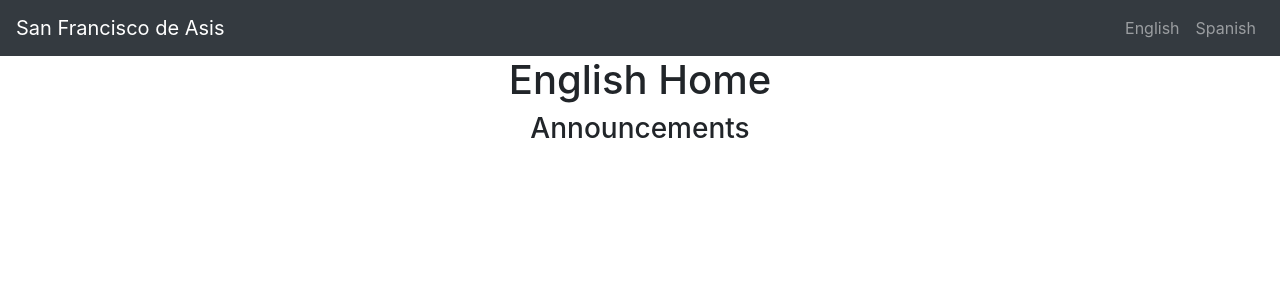
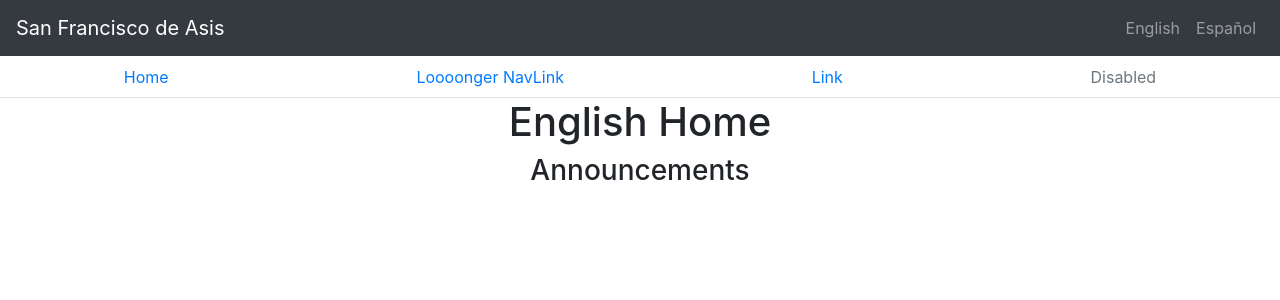
Before and after one commit to popkorn96/sfa_website, a React (Create React App) app in the folder sfa_online/: page /en-home in a window 1280 px wide. Shown: the top 300 px of the page. Built offline with nearby package versions, Linux system fonts and the light colour scheme.

Commit message:
configuring nav bars

```diff
--- a/sfa_online/src/components/EnNavBar.js
+++ b/sfa_online/src/components/EnNavBar.js
@@ -5,29 +5,22 @@ import NavDropdown from 'react-bootstrap/NavDropdown';
 
 const EnglishNavigationBar = (props) => {
     return (
-        <Navbar collapseOnSelect expand="lg" bg="dark" variant="dark">
-        <Navbar.Brand href="/en-home">San Francisco de Asis</Navbar.Brand>
-        <Navbar.Toggle aria-controls="responsive-navbar-nav" />
-        <Navbar.Collapse id="responsive-navbar-nav">
-            <Nav className="mr-auto">
-            <Nav.Link href="#features">Events</Nav.Link>
-            <Nav.Link href="#pricing">Gallery</Nav.Link>
-            <NavDropdown title="More" id="collasible-nav-dropdown">
-                <NavDropdown.Item href="#action/3.1">Donate</NavDropdown.Item>
-                <NavDropdown.Item href="#action/3.2">Admin Login</NavDropdown.Item>
-                <NavDropdown.Item href="#action/3.3">Something Else</NavDropdown.Item>
-                <NavDropdown.Divider />
-                <NavDropdown.Item href="#action/3.4">Separated link</NavDropdown.Item>
-            </NavDropdown>
-            </Nav>
-            <Nav>
-            <Nav.Link href="#deets">More deets</Nav.Link>
-            <Nav.Link eventKey={2} href="#memes">
-                Dank memes
+        <Nav fill variant="tabs" defaultActiveKey="/home">
+        <Nav.Item>
+            <Nav.Link href="/en-home">Home</Nav.Link>
+        </Nav.Item>
+        <Nav.Item>
+            <Nav.Link eventKey="link-1">Loooonger NavLink</Nav.Link>
+        </Nav.Item>
+        <Nav.Item>
+            <Nav.Link eventKey="link-2">Link</Nav.Link>
+        </Nav.Item>
+        <Nav.Item>
+            <Nav.Link eventKey="disabled" disabled>
+            Disabled
             </Nav.Link>
-            </Nav>
-        </Navbar.Collapse>
-        </Navbar>
+        </Nav.Item>
+        </Nav>
     );
 };
 export default (EnglishNavigationBar);
--- a/sfa_online/src/components/NavBar.js
+++ b/sfa_online/src/components/NavBar.js
@@ -14,7 +14,7 @@ export const MainNavigationBar = (props) => {
             </Nav>
             <Nav>
             <Nav.Link href="/en-home">English</Nav.Link>
-            <Nav.Link eventKey={2} href="/sp-pagína-principal">Spanish</Nav.Link>
+            <Nav.Link eventKey={2} href="/sp-pagína-principal">Español</Nav.Link>
             </Nav>
         </Navbar.Collapse>
         </Navbar>
--- a/sfa_online/src/en-containers/EnHome.js
+++ b/sfa_online/src/en-containers/EnHome.js
@@ -1,9 +1,11 @@
 import React from 'react'
 import Announcements from '../components/Announcements';
+import EnglishNavigationBar from '../components/EnNavBar'
 
 export default function EnHome() {
     return (
         <div>
+            <EnglishNavigationBar />
             <h1>English Home</h1>
             <Announcements/>
         </div>
```
Also changed, not shown: sfa_online/src/en-containers/EnglishNavBar.js (deleted, +0 -17 lines).
